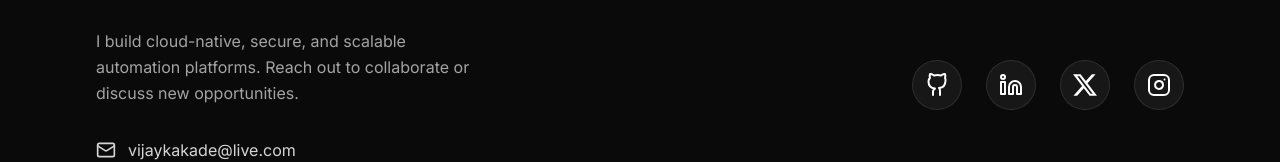
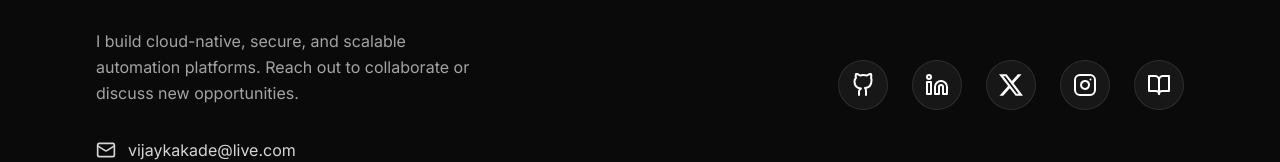
Before and after one commit to vjkakade/vjkakade_pf, a Next.js app: page / in a window 1280 px wide. Shown: the part 7434-7596 px from the top of the page. Built offline with nearby package versions, Linux system fonts and the light colour scheme.

Commit message:
feat: add KnowledgeHut blog link to Contact section

```diff
--- a/components/Contact.tsx
+++ b/components/Contact.tsx
@@ -26,6 +26,13 @@ const InstagramIcon = ({ className }: { className?: string }) => (
     <rect x="2" y="2" width="20" height="20" rx="5" ry="5"></rect>
     <path d="M16 11.37A4 4 0 1 1 12.63 8 4 4 0 0 1 16 11.37z"></path>
     <line x1="17.5" y1="6.5" x2="17.51" y2="6.5"></line>
+  </svg>
+);
+
+const BlogIcon = ({ className }: { className?: string }) => (
+  <svg xmlns="http://www.w3.org/2000/svg" width="24" height="24" viewBox="0 0 24 24" fill="none" stroke="currentColor" strokeWidth="2" strokeLinecap="round" strokeLinejoin="round" className={className}>
+    <path d="M2 3h6a4 4 0 0 1 4 4v14a3 3 0 0 0-3-3H2z"></path>
+    <path d="M22 3h-6a4 4 0 0 0-4 4v14a3 3 0 0 1 3-3h7z"></path>
   </svg>
 );
 
@@ -65,6 +72,9 @@ export default function Contact() {
                 <a aria-label="Visit Instagram Profile" href="https://instagram.com/vjkakade" target="_blank" rel="noopener noreferrer" className="p-3 rounded-full bg-white/5 border border-white/10 hover:bg-white/20 transition-colors text-white">
                     <InstagramIcon className="w-6 h-6" />
                 </a>
+                <a aria-label="Visit Blog Profile" href="https://www.knowledgehut.com/blog/author/vijay-kakade" target="_blank" rel="noopener noreferrer" className="p-3 rounded-full bg-white/5 border border-white/10 hover:bg-white/20 transition-colors text-white">
+                    <BlogIcon className="w-6 h-6" />
+                </a>
             </div>
         </div>
 
```
